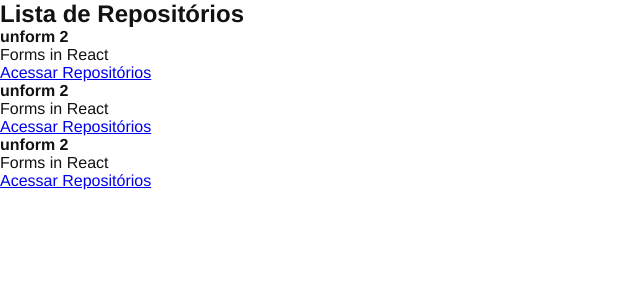
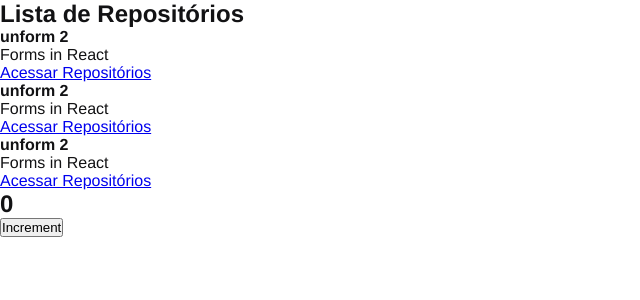
Before and after one commit to ThaysaRafaele/Github-explorer, a React app: page / in a window 1280 px wide. Shown: the top 300 px of the page, without its empty margins (0-640 px from the left). Built offline with nearby package versions, Linux system fonts and the light colour scheme.

Commit message:
Estado do componente

```diff
--- a/src/App.jsx
+++ b/src/App.jsx
@@ -1,7 +1,13 @@
+import { Counter } from './components/Counter';
 import { RepositoryList } from './components/RepositoryList';
 import './styles/global.scss';
 
 
 export function App(){
-    return <RepositoryList/>
+    return (
+        <>
+            <RepositoryList/>
+            <Counter/>
+        </>
+    )
 }
--- /dev/null
+++ b/src/components/Counter.jsx
@@ -0,0 +1,18 @@
+import { useState } from "react";
+
+export function Counter() {
+    const [counter, setCounter] = useState(0);
+
+    function increment(){
+        setCounter(counter + 1) ;
+    }
+
+    return(
+        <div>
+            <h2>{counter}</h2>
+            <button type="button" onClick={increment}>
+                Increment
+            </button>
+        </div>
+    );
+}
```
